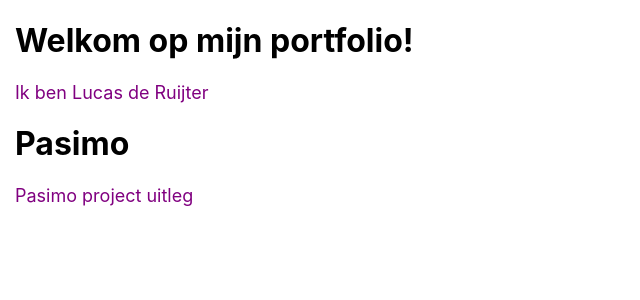
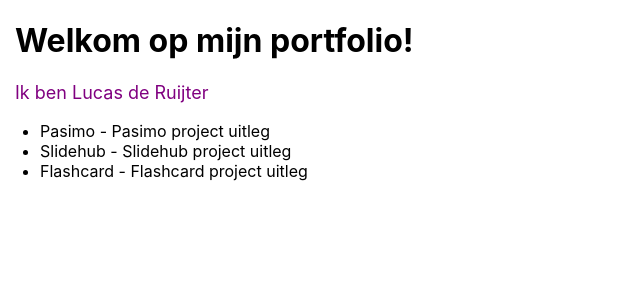
Before and after one commit to lderuijter/portfolio-website, a React (Create React App) app: page / in a window 1280 px wide. Shown: the top 300 px of the page, without its empty margins (0-640 px from the left). Built offline with nearby package versions, Linux system fonts and the light colour scheme.

Commit message:
iterating through json object correctly

```diff
--- a/src/App.jsx
+++ b/src/App.jsx
@@ -1,5 +1,5 @@
 import './App.css';
-import project from './projects.json';
+import Projecten from './projectenDisplay';
 
 const portfolioEigenaar = {
   naam: 'Lucas de Ruijter',
@@ -14,21 +14,14 @@ function WelkomBericht() {
   );
 }
 
-function Projecten() {
+function App() {
   return (
     <>
-      <h1>{project.titel}</h1>
-      <p className='markup'>{project.beschrijving}</p>
+      <div className="App">
+        <WelkomBericht />
+      </div>
+      <Projecten/>
     </>
-  )
-}
-
-function App() {
-  return (
-    <div className="App">
-        <WelkomBericht/>
-        <Projecten/>
-    </div>
   );
 }
 
--- /dev/null
+++ b/src/projectenDisplay.jsx
@@ -0,0 +1,21 @@
+import React from 'react';
+import ProjectenJson from './projects.json';
+
+class Projecten extends React.Component {
+    render() {
+      const json = ProjectenJson;
+      const arr = [];
+      Object.keys(json).forEach(function(key) {
+        arr.push(json[key]);
+      });
+      return <ul>{arr.map((item, key) => <ProjectenReturn key={key} titel={item.titel} beschrijving={item.beschrijving} />)}</ul>;
+    }
+  }
+
+  class ProjectenReturn extends React.Component {
+    render() {
+        return <li>{this.props.titel + " - " + this.props.beschrijving}</li>;
+    }
+  }
+
+export default Projecten;
--- a/src/projects.json
+++ b/src/projects.json
@@ -1,4 +1,16 @@
 {
-    "titel": "Pasimo",
-    "beschrijving": "Pasimo project uitleg"
+    "pasimo": {
+        "titel": "Pasimo",
+        "beschrijving": "Pasimo project uitleg"
+    },
+
+    "slidehub": {
+        "titel": "Slidehub",
+        "beschrijving": "Slidehub project uitleg"
+    },
+
+    "flashcard": {
+        "titel": "Flashcard",
+        "beschrijving": "Flashcard project uitleg"
+    }
 }
```
